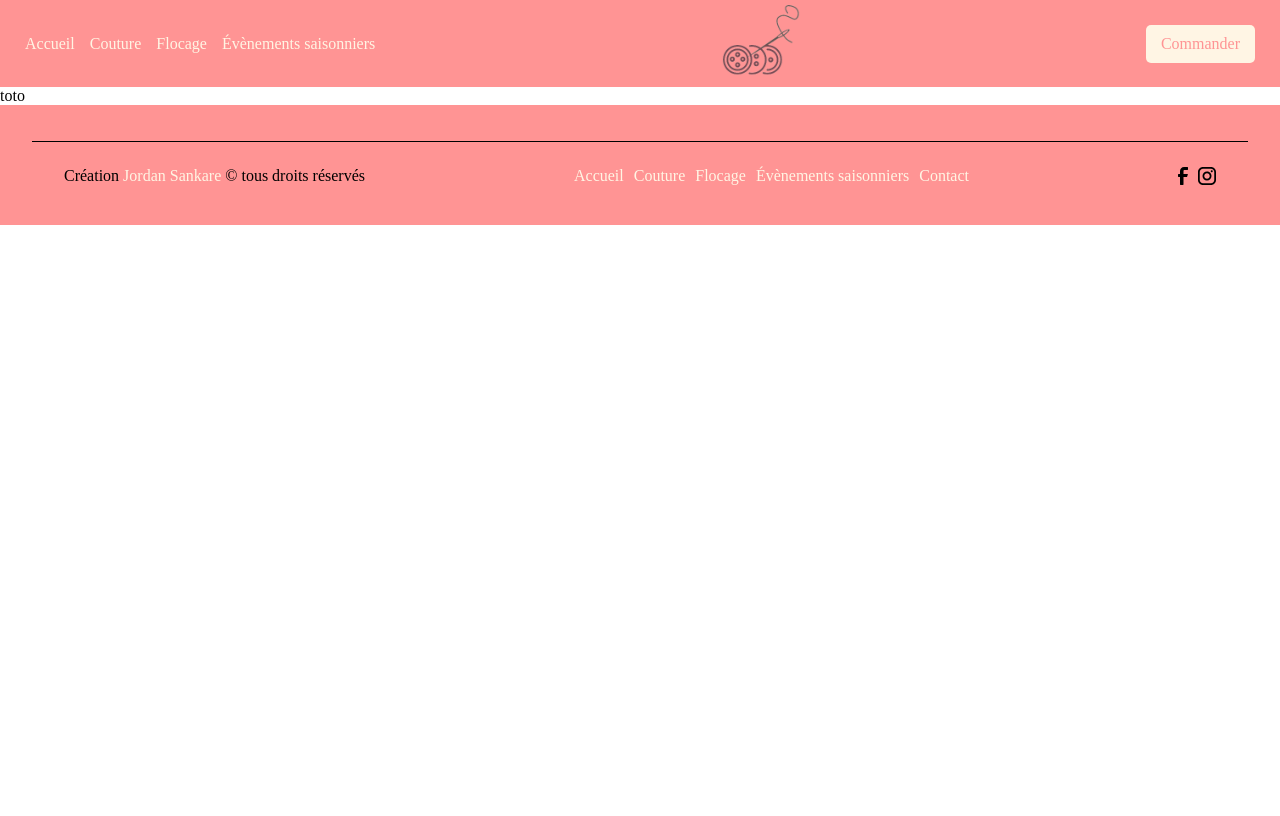
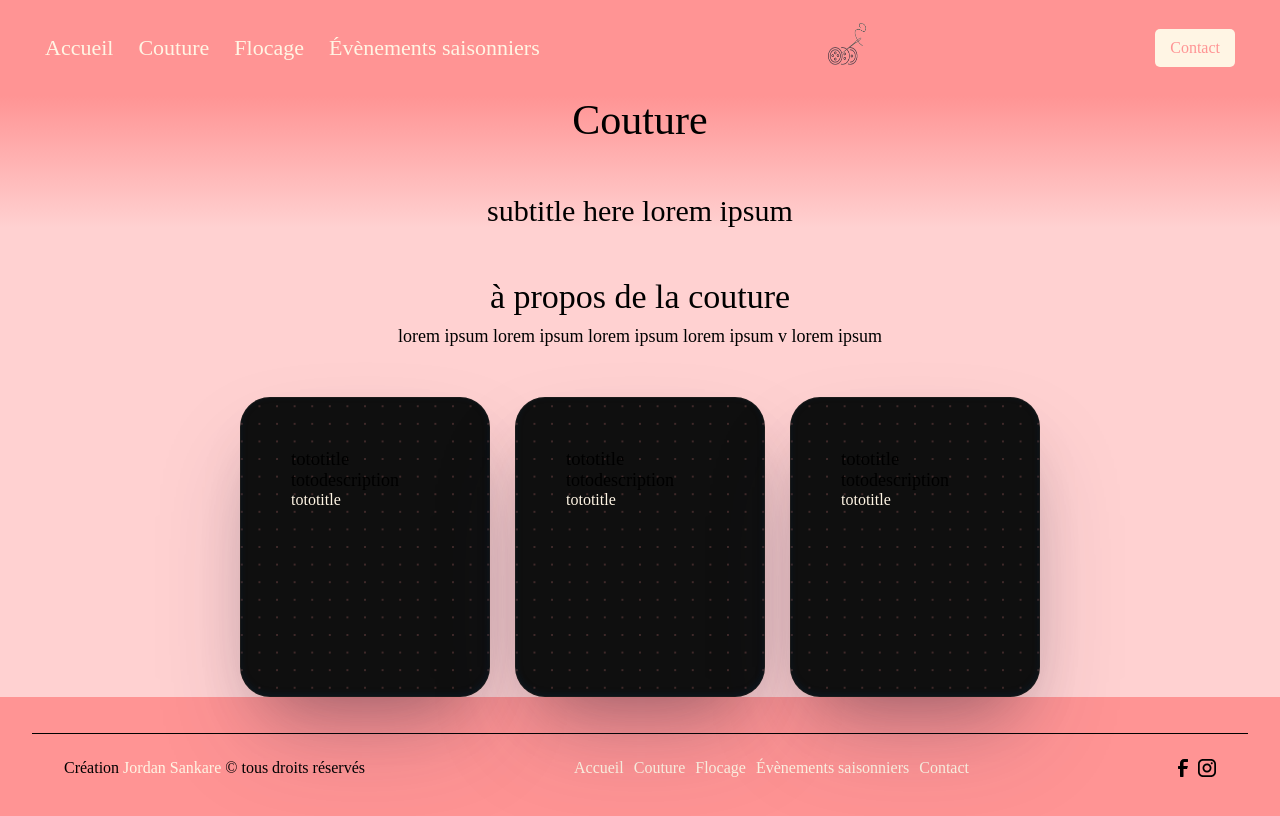
Before and after one commit to jsankare/c-line, a Next.js app: page /sewing in a window 1280 px wide. Built offline with nearby package versions, Linux system fonts and the light colour scheme.

Commit message:
added cards and continued styling

```diff
--- a/components/Card.jsx
+++ b/components/Card.jsx
@@ -2,30 +2,44 @@ import react from "react";
 import styled from "styled-components";
 import colors from "@/assets/colors";
 import Link from "next/link";
+import Paragraph from "./Layout/Paragraph";
 
 const Container = styled.section`
     position: relative;
-    background-color: ${colors.primary};
+    background-color: #0F0F0F;
     border: 1px solid rgb(255 255 255 / 5%);
-    border-radius: 1.5rem;
     width: 100%;
+    max-width: 250px;
+    height: 300px;
     flex-direction: column;
-    justify-content: center;
-    align-items: center;
-    gap: 1rem;
     background-image: radial-gradient(
-        ${colors.thirdary} 1px,
+        rgba(255, 148, 148, 0.2) 1px,
         transparent 1px
     );
     background-position: 50% 50%;
     background-size: 1.1rem 1.1rem;
-    padding: 4rem;
-    border-radius: 1.25rem;
-    overflow: hidden;
-`
-
-const Wrapper = styled.div`
-
+    box-shadow: rgba(50, 50, 93, 0.25) 0px 50px 100px -20px, rgba(0, 0, 0, 0.3) 0px 30px 60px -30px, rgba(10, 37, 64, 0.35) 0px -2px 6px 0px inset;
+    padding: 50px;
+    border-radius: 30px;
+    &::before {
+        content: "";
+        height: 75px;
+        width: 2px;
+        background: linear-gradient(
+            transparent,
+            #2F4858,
+            transparent
+        );
+        position: absolute;
+        left: -2px;
+        top: 65%;
+        opacity: 0;
+        transition: top 0.6s ease, opacity 0.6s ease;
+    }
+    &:hover::before {
+    top: 25%;
+    opacity: 1;
+    }
 `
 
 const CardLink = styled(Link)`
@@ -36,11 +50,9 @@ const CardLink = styled(Link)`
 const Card = ( {title, description, link} ) => {
     return (
         <Container>
-            <Wrapper>
-                <h2>{title}</h2>
-                <p>{description}</p>
-                <CardLink href={link} >{title}</CardLink>
-            </Wrapper>
+            <h3>{title}</h3>
+            <Paragraph text={description} />
+            <CardLink href={link} >{title}</CardLink>
         </Container>
     )
 }
--- /dev/null
+++ b/components/Heading.jsx
@@ -0,0 +1,25 @@
+import react from "react";
+import styled from "styled-components";
+import MainTitle from "./Layout/Title";
+import SubTitle from "./Layout/SubTitle";
+import colors from "@/assets/colors";
+
+const Container = styled.section `
+    display: flex;
+    flex-direction: column;
+    align-items: center;
+    justify-content: center;
+    gap: 50px;
+    background: linear-gradient(180deg, rgb(255, 148, 148), rgb(255, 209, 209));
+`
+
+const Heading = ( {title, subtitle} ) => {
+    return (
+        <Container>
+            <MainTitle title={title} />
+            <SubTitle title={subtitle} size="small" />
+        </Container>
+    )
+}
+
+export default Heading;
--- a/components/Layout/Paragraph.jsx
+++ b/components/Layout/Paragraph.jsx
@@ -1,5 +1,6 @@
-import react from "react";
-import styled from "styled-components";
+import React from "react";
+import styled, { css } from "styled-components";
+import colors from "@/assets/colors";
 
 const Text = styled.p`
     font-size: ${(props) => {
@@ -26,14 +27,23 @@ const Text = styled.p`
                 return "normal"
         }
     }};
-`
 
-const Paragraph = ({ text, size, weight }) => {
+    ${(props) =>
+        props.neon &&
+        css`
+            text-shadow: 0 0 10px ${colors.primary};
+            color: black;
+        `};
+`;
+
+const Paragraph = ({ text, size, weight, neon }) => {
     return (
         <>
-            <Text size={size} weight={weight} >{text}</Text>
+            <Text size={size} weight={weight} neon={neon}>
+                {text}
+            </Text>
         </>
-    )
-}
+    );
+};
 
 export default Paragraph;
--- a/components/Layout/SubTitle.jsx
+++ b/components/Layout/SubTitle.jsx
@@ -1,17 +1,17 @@
 import react from "react";
-import styled from "styled-components";
+import styled, { css } from "styled-components";
 
 const Title = styled.h2`
     font-size: ${(props) => {
         switch (props.size) {
             case "small":
+                return "30px";
+            case "medium":
                 return "34px";
-            case "medium":
-                return "36px";
             case "big":
-                return "40px";
+                return "38px";
             default:
-                return "36px";
+                return "34px";
         }
     }};
     font-weight: ${(props) => {
@@ -26,12 +26,19 @@ const Title = styled.h2`
                 return "normal"
         }
     }};
+
+    ${(props) =>
+        props.neon &&
+        css`
+            text-shadow: 0 0 10px ${colors.primary};
+            color: black;
+    `};
 `
 
 const SubTitle = ({ title, size, weight }) => {
     return (
         <>
-            <Title>{title}</Title>
+            <Title size={size} weight={weight} >{title}</Title>
         </>
     )
 }
--- a/components/Layout/Title.jsx
+++ b/components/Layout/Title.jsx
@@ -1,5 +1,6 @@
 import react from "react";
-import styled from "styled-components";
+import styled, { css } from "styled-components";
+import colors from "@/assets/colors";
 
 const Title = styled.h1`
     font-size: ${(props) => {
@@ -26,12 +27,27 @@ const Title = styled.h1`
                 return "normal"
         }
     }};
+
+    ${(props) =>
+        props.neon &&
+        css`
+              text-shadow:
+                0 0 5px #fff,
+                0 0 10px #fff,
+                0 0 20px #fff,
+                0 0 40px ${colors.primary},
+                0 0 80px ${colors.primary},
+                0 0 90px ${colors.primary},
+                0 0 100px ${colors.primary},
+                0 0 150px ${colors.primary};
+            color: black;
+    `};
 `
 
-const MainTitle = ({ title, size, weight }) => {
+const MainTitle = ({ title, size, weight, neon }) => {
     return (
         <>
-            <Title size={size} weight={weight} >{title}</Title>
+            <Title size={size} weight={weight} neon={neon} >{title}</Title>
         </>
     );
 };
--- a/components/Navbar.jsx
+++ b/components/Navbar.jsx
@@ -5,12 +5,12 @@ import Link from "next/link";
 
 const Container = styled.section`
     background-color: ${colors.primary};
+    padding: 20px;
 `
 
 const NavWrapper = styled.div`
     display: flex;
     justify-content: space-between;
-    text-align: center;
     align-items: center;
     padding: 0px 25px;
 `
@@ -18,6 +18,13 @@ const NavWrapper = styled.div`
 const StyledLink = styled(Link)`
     text-decoration: none;
     color: ${colors.fourth};
+    font-size: 22px;
+`
+
+
+const LinksWrapper = styled.div`
+    display: flex;
+    gap: 25px;
 `
 
 const CTA = styled(Link)`
@@ -28,16 +35,9 @@ const CTA = styled(Link)`
     border-radius: 5px;
 `
 
-const LinksWrapper = styled.div`
-    display: flex;
-    gap: 15px;
-
-`
-
 const Logo = styled.img`
-    width: 100%;
-    height: 100%;
-    max-width: 100px;
+    width: 50px;
+    height: 50px;
 `
 
 
@@ -46,13 +46,13 @@ const Navbar = () => {
         <Container>
             <NavWrapper>
                 <LinksWrapper>
-                    <StyledLink href="" >Accueil</StyledLink>
-                    <StyledLink href="" >Couture</StyledLink>
-                    <StyledLink href="" >Flocage</StyledLink>
-                    <StyledLink href="" >Évènements saisonniers</StyledLink>
+                    <StyledLink href="/" >Accueil</StyledLink>
+                    <StyledLink href="/sewing" >Couture</StyledLink>
+                    <StyledLink href="/flocking" >Flocage</StyledLink>
+                    <StyledLink href="/seasonal" >Évènements saisonniers</StyledLink>
                 </LinksWrapper>
-                <StyledLink href="" ><Logo src="/C-line-nobg.webp" /></StyledLink>
-                <CTA href="" >Commander</CTA>
+                <StyledLink href="/" ><Logo src="/C-line-nobg.webp" /></StyledLink>
+                <CTA href="/contact" >Contact</CTA>
             </NavWrapper>
         </Container>
     )
--- /dev/null
+++ b/components/Presentation.jsx
@@ -0,0 +1,25 @@
+import react from "react";
+import styled from "styled-components";
+import SubTitle from "./Layout/SubTitle";
+import Paragraph from "./Layout/Paragraph";
+import colors from "@/assets/colors";
+
+const Container = styled.section`
+    display: flex;
+    flex-direction: column;
+    gap: 10px;
+    align-items: center;
+    justify-content: center;
+    background-color: ${colors.secondary};
+`
+
+const Presentation = ( {title} ) => {
+    return (
+        <Container>
+            <SubTitle title={`à propos ${title}`} />
+            <Paragraph text="lorem ipsum lorem ipsum lorem ipsum lorem ipsum v lorem ipsum" />
+        </Container>
+    )
+}
+
+export default Presentation;
--- /dev/null
+++ b/components/Showcase.jsx
@@ -0,0 +1,21 @@
+import react from "react";
+import styled from "styled-components";
+import Card from "./Card";
+
+const Container = styled.section`
+    display: flex;
+    gap: 25px;
+    justify-content: center;
+`
+
+const Showcase = () => {
+    return (
+        <Container>
+            <Card description="totodescription" title="tototitle" link="/" />
+            <Card description="totodescription" title="tototitle" link="/" />
+            <Card description="totodescription" title="tototitle" link="/" />
+        </Container>
+    )
+}
+
+export default Showcase;
--- a/pages/sewing.jsx
+++ b/pages/sewing.jsx
@@ -1,12 +1,23 @@
 import react from "react";
 import styled from "styled-components";
+import Heading from "@/components/Heading";
+import Presentation from "@/components/Presentation";
+import colors from "@/assets/colors";
+import Showcase from "@/components/Showcase";
 
-const Container = styled.section``
+const Container = styled.section`
+    display: flex;
+    flex-direction: column;
+    gap: 50px;
+    background-color: ${colors.secondary};
+`
 
 const Sewing = () => {
     return (
         <Container>
-            <p>toto</p>
+            <Heading title="Couture" subtitle="subtitle here lorem ipsum" />
+            <Presentation title="de la couture" />
+            <Showcase />
         </Container>
     )
 }
```
Also changed, not shown: pages/flocking.jsx (+11 -2 lines), public/flocage.jpg (added).
